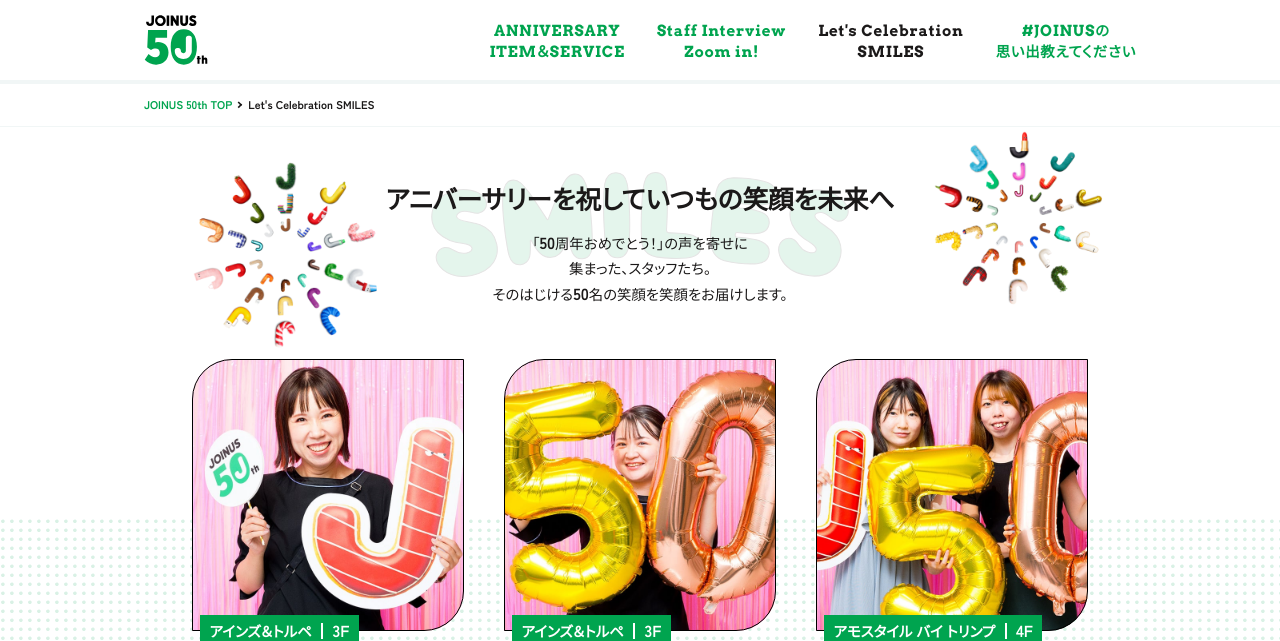
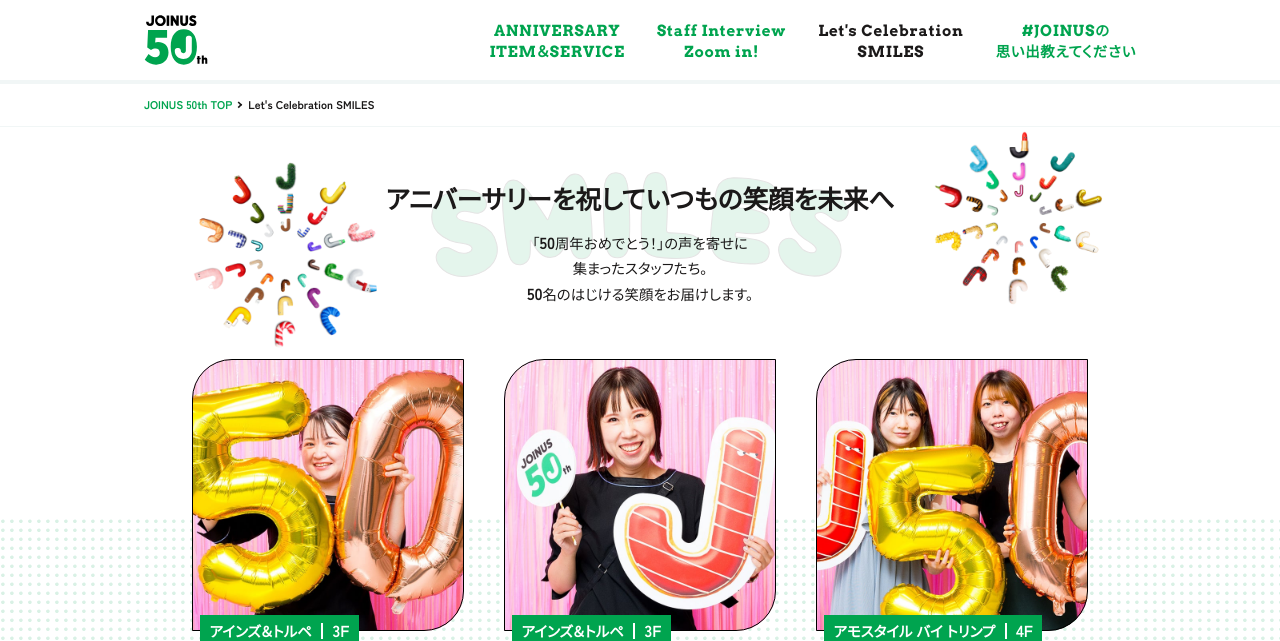
Before and after one commit to topicpath/bleue-joinus_50th, a PHP site: page /smiles/ in a window 1280 px wide. Shown: the top 641 px of the page. Run offline with PHP 8.4, Linux system fonts and the light colour scheme; some web fonts are replaced.

Commit message:
スマイルズ修正

```diff
--- a/smiles/index.php
+++ b/smiles/index.php
@@ -35,7 +35,7 @@ include_once 'common-meta.php';
 	<section>
 		<header class="smiles_header mov_header mov_first">
 			<h1>アニバーサリーを祝して<br class="sp">いつもの笑顔を未来へ</h1>
-			<p>「<span class="num">50</span>周年おめでとう！」の声を寄せに<br>集まった、スタッフたち。<br>そのはじける<span class="num">50</span>名の笑顔を笑顔をお届けします。</p>
+			<p>「<span class="num">50</span>周年おめでとう！」の声を寄せに<br>集まったスタッフたち。<br><span class="num">50</span>名のはじける笑顔をお届けします。</p>
 			<p class="bg_en"><img src="images/head_en.svg" alt="SMILES" width="524" height="134"></p>
 			<div class="hanabi hanabi1 pc"><img src="images/head_hanabi01.png" alt="" width="400" height="400"></div>
 			<div class="hanabi hanabi2 pc"><img src="images/head_hanabi02.png" alt="" width="540" height="540"></div>
@@ -47,12 +47,12 @@ include_once 'common-meta.php';
 <?php
 $datas = [
 	[
-		'img' => '001.jpg',
+		'img' => '002.jpg',
 		'shop' => 'アインズ＆トルペ',
 		'floor' => '3F',
 	],
 	[
-		'img' => '002.jpg',
+		'img' => '001.jpg',
 		'shop' => 'アインズ＆トルペ',
 		'floor' => '3F',
 	],
@@ -64,30 +64,30 @@ $datas = [
 	],
 	[
 		'img' => '005.jpg',
-		'shop' => 'ウサギオンラインストア',
+		'shop' => 'ウサギ オンライン ストア',
 		'floor' => '3F',
 		'name' => ['村山'],
 	],
 	[
 		'img' => '006.jpg',
-		'shop' => 'ウサギオンラインストア',
+		'shop' => 'ウサギ オンライン ストア',
 		'floor' => '3F',
 	],
 	[
 		'img' => '007.jpg',
-		'shop' => 'ウサギオンラインストア',
+		'shop' => 'ウサギ オンライン ストア',
 		'floor' => '3F',
+	],
+	[
+		'img' => '009.jpg',
+		'shop' => 'エーユー スタイル ヨコハマ',
+		'floor' => '4F',
 	],
 	[
 		'img' => '008.jpg',
 		'shop' => 'エーユー スタイル ヨコハマ',
 		'floor' => '4F',
 		'name' => ['嶋口'],
-	],
-	[
-		'img' => '009.jpg',
-		'shop' => 'エーユー スタイル ヨコハマ',
-		'floor' => '4F',
 	],
 	[
 		'img' => '011.jpg',
@@ -118,12 +118,12 @@ $datas = [
 		'name' => ['みい'],
 	],
 	[
-		'img' => '016.jpg',
+		'img' => '017.jpg',
 		'shop' => '神戸レタス',
 		'floor' => '4F',
 	],
 	[
-		'img' => '017.jpg',
+		'img' => '016.jpg',
 		'shop' => '神戸レタス',
 		'floor' => '4F',
 	],
@@ -191,7 +191,7 @@ $datas = [
 	[
 		'img' => '033.jpg',
 		'shop' => 'トランテアン ソン ドゥ モード',
-		'floor' => '3F',
+		'floor' => 'B1',
 	],
 	[
 		'img' => '034.jpg',
@@ -249,7 +249,6 @@ $datas = [
 		'img' => '047.jpg',
 		'shop' => 'ラコレ',
 		'floor' => '3F',
-		'name' => ['碩'],
 	],
 	[
 		'img' => '049.jpg',
```
